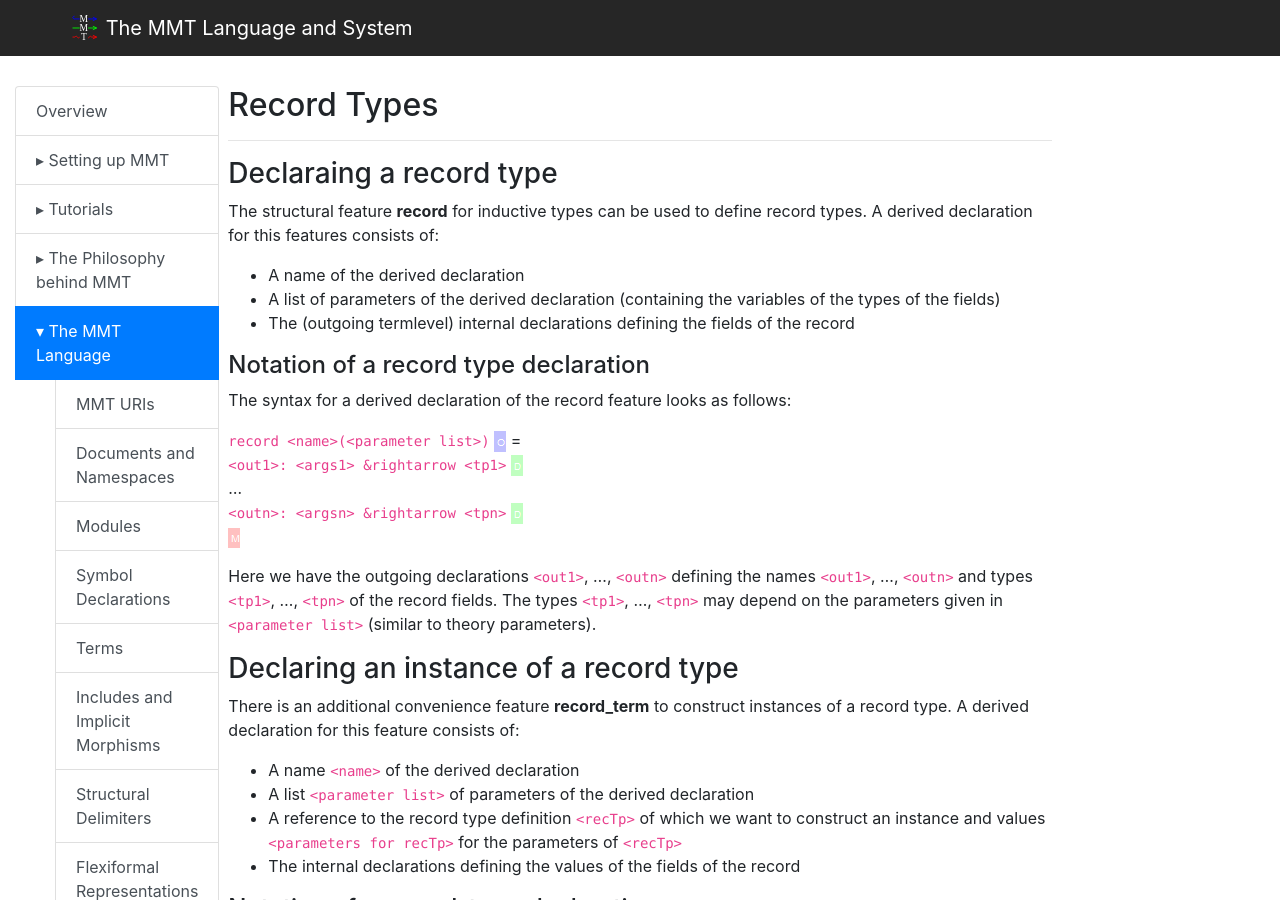
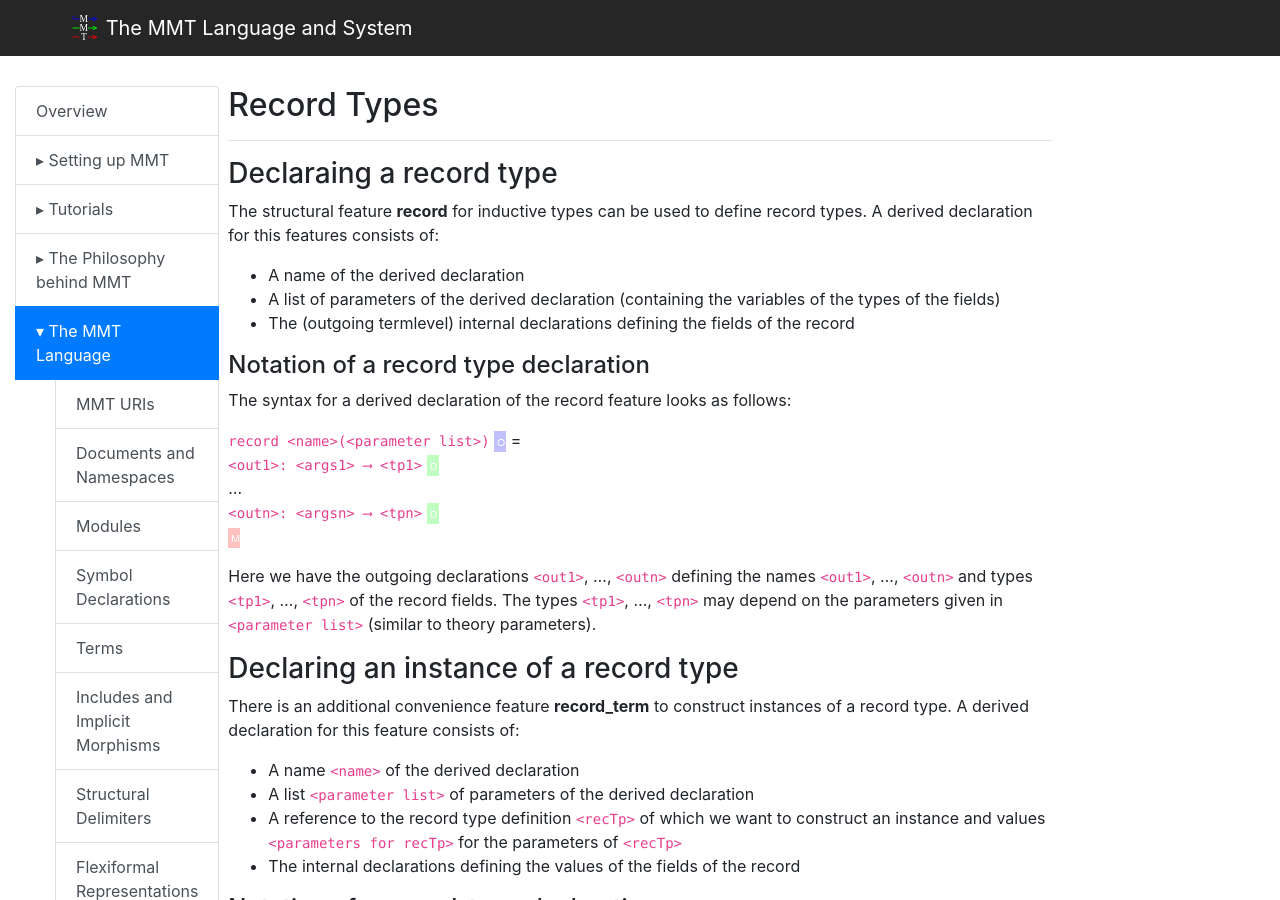
Before and after one commit to UniFormal/uniformal.github.io, a Jekyll site: the page built from doc/language/records.md, in a window 1280 px wide and 900 px high. Built offline with Jekyll 4.4.1, drawn with Linux system fonts in a browser that asks for light colours.

Commit message:
Update records.md

```diff
--- a/doc/language/records.md
+++ b/doc/language/records.md
@@ -16,9 +16,9 @@ The structural feature **record** for inductive types can be used to define reco
 The syntax for a derived declaration of the record feature looks as follows:
 
 `record <name>(<parameter list>)` ![`\US`](../img/US.png) =
-<br>`<out1>: <args1> &rightarrow <tp1>` ![`\RS`](../img/RS.png)
+<br>`<out1>: <args1> ⟶ <tp1>` ![`\RS`](../img/RS.png)
 <br>...
-<br>`<outn>: <argsn> &rightarrow <tpn>` ![`\RS`](../img/RS.png)
+<br>`<outn>: <argsn> ⟶ <tpn>` ![`\RS`](../img/RS.png)
 <br>![`\GS`](../img/GS.png)
 
 Here we have the outgoing declarations `<out1>`, ..., `<outn>` defining the names `<out1>`, ..., `<outn>` and types `<tp1>`, ..., `<tpn>` of the record fields. The types `<tp1>`, ..., `<tpn>` may depend on the parameters given in `<parameter list>` (similar to theory parameters).
```
